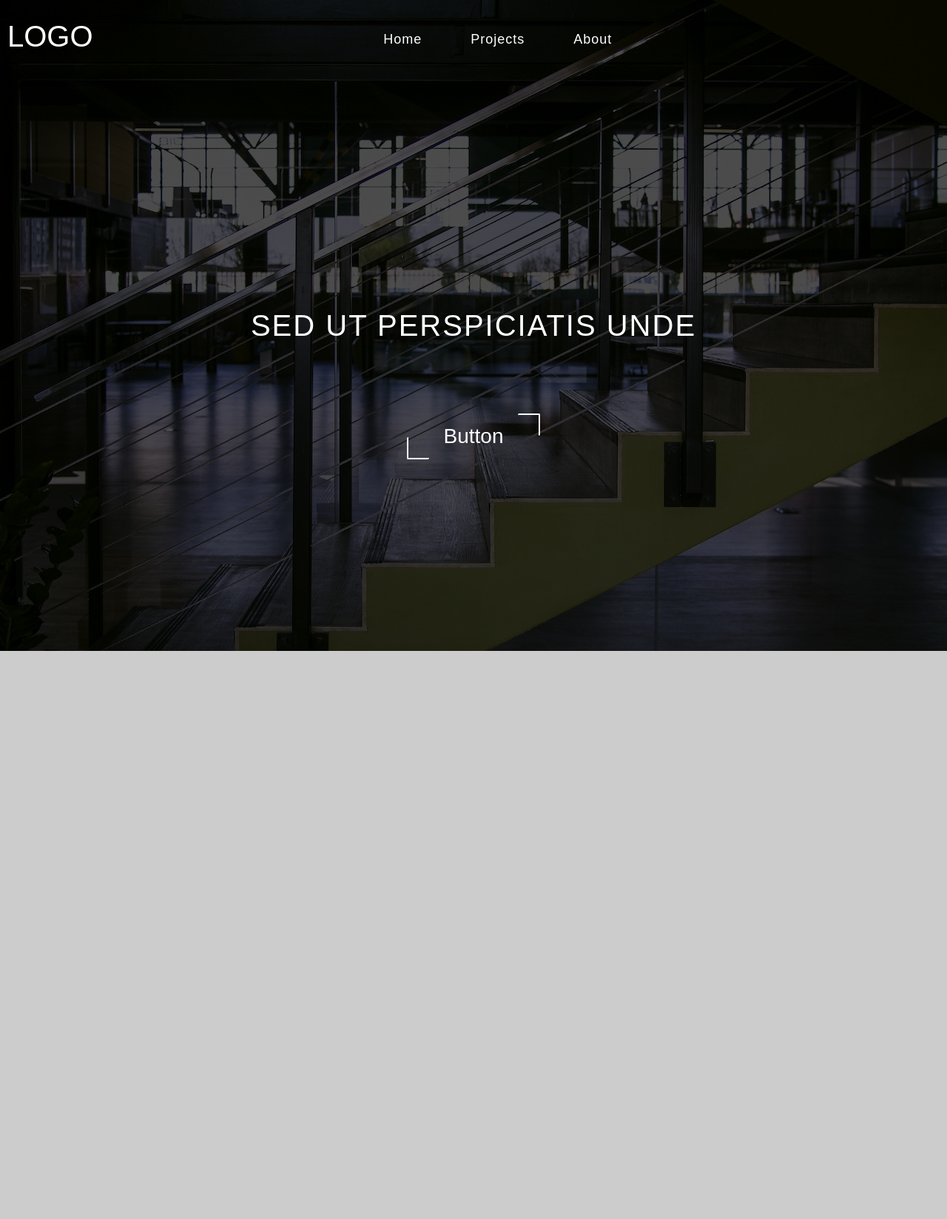
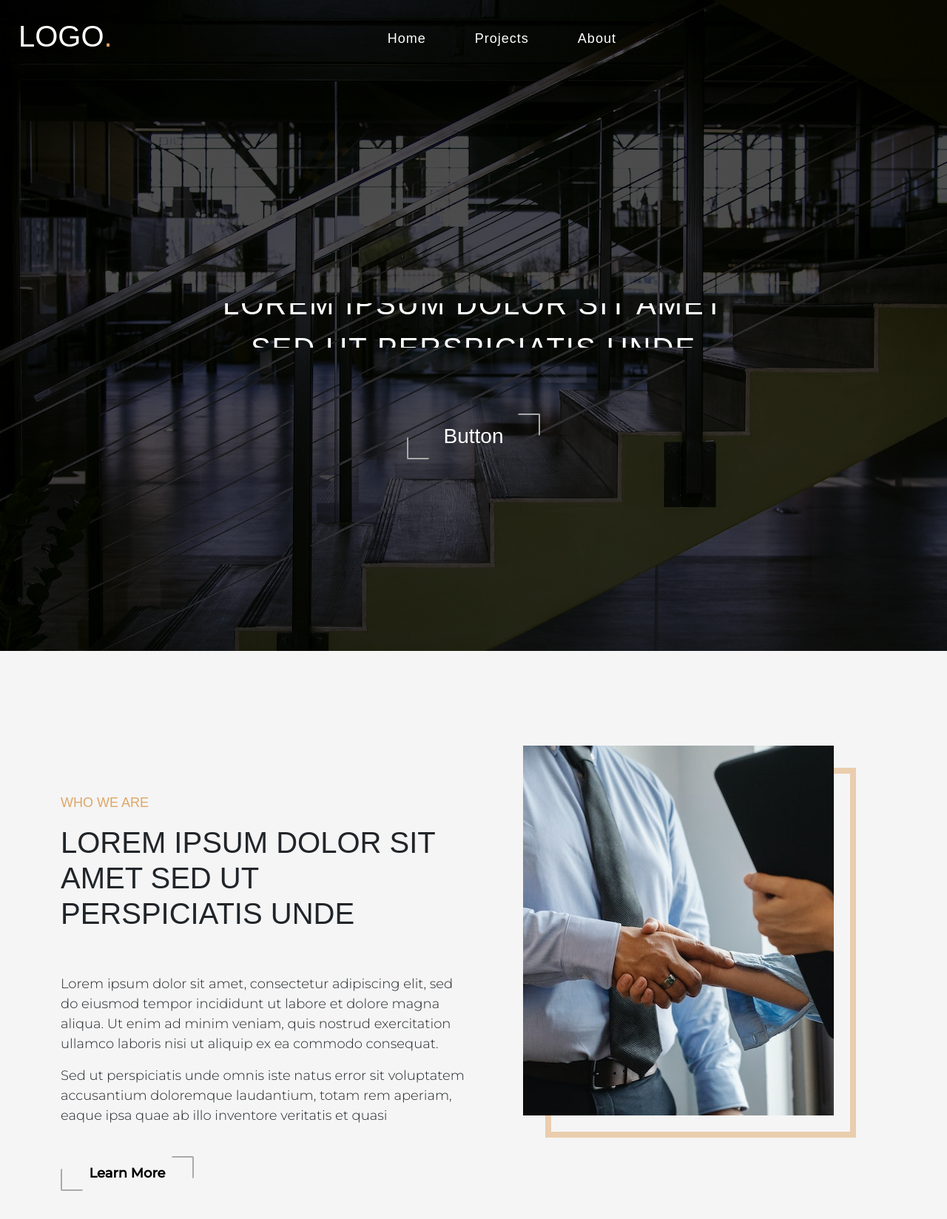
Before and after one commit to iletov/angel-gergov-website-react-2.0, a React (Create React App) app: page / in a window 1280 px wide. Shown: the top 1648 px of the page at 74% size. Before the commit the page ends 880 px from the top, so only its background shows below. Built offline with nearby package versions, Linux system fonts and the light colour scheme; a web font is replaced by a local one.

Commit message:
Home page styleing

```diff
--- a/src/App.css
+++ b/src/App.css
@@ -1,6 +1,6 @@
 @import url('https://fonts.googleapis.com/css2?family=Aldrich&family=Montserrat:wght@100;200;300;500&display=swap');
 
-* {
+body {
   box-sizing: border-box;
 }
 
--- a/src/components/Navbar.js
+++ b/src/components/Navbar.js
@@ -7,8 +7,8 @@ function NavbarComponent() {
 	return (
 		<div>
 		{['xl'].map((expand) => (
-			<Navbar key={expand} expand={expand} className="navbar shadow-sm">
-          		<Navbar.Brand href="#"><h1>LOGO</h1></Navbar.Brand>
+			<Navbar fixed='top' key={expand} expand={expand} className="navbar shadow-sm" variant="dark">
+          		<Navbar.Brand href="#"><h1>LOGO<span>.</span></h1></Navbar.Brand>
 
 
             		<Navbar.Toggle aria-controls={`offcanvasNavbar-expand-${expand}`} />
--- a/src/pages/Home.js
+++ b/src/pages/Home.js
@@ -1,6 +1,7 @@
 import React from 'react'
 import '../styles/Home.css'
 import '../styles/Pages.css'
+import aboutPic from '../images/about-pic.jpg'
 
 function Home() {
 	return (
@@ -12,6 +13,33 @@ function Home() {
 				</div>
 				<button className='animated-button'>Button</button>
 			</div>
+
+			<div className='section-two'>
+				<div className='container'>
+					<div className='row'>
+						<div className='col-lg-6'>
+							<div className='about-text'>
+								<div className='section-title'>
+									<p>who we are</p>
+									<h1>Lorem ipsum dolor sit amet Sed ut perspiciatis unde</h1>
+								</div>
+								<div className='about-para-text'>
+									<p className='fw-light'>Lorem ipsum dolor sit amet, consectetur adipiscing elit, sed do eiusmod tempor incididunt ut labore et dolore magna aliqua. Ut enim ad minim veniam, quis nostrud exercitation ullamco laboris nisi ut aliquip ex ea commodo consequat.</p>
+									<p className='fw-light'>Sed ut perspiciatis unde omnis iste natus error sit voluptatem accusantium doloremque laudantium, totam rem aperiam, eaque ipsa quae ab illo inventore veritatis et quasi</p>
+									<button className='animated-button about-button'>Learn More</button>
+								</div>
+							</div>
+						</div>
+						<div className='col-lg-6'>
+							<div className='about-pic'>
+								<div className='about-pic-inner'>
+									<img src={aboutPic} alt />
+								</div>
+							</div>
+						</div>
+					</div>
+				</div>
+			</div>
 		</>
 	)
 }
--- a/src/styles/Home.css
+++ b/src/styles/Home.css
@@ -1,8 +1,10 @@
+
+
 .homeWrap {
 	width: 100%;
 	height: 110vh;
-	position: absolute;
-	top: 0px;
+	position: relative;
+/*	top: -110px;*/
 	background: rgba(0, 0, 0, .7) url(../images/imgHome.jpg) no-repeat;
 	background-position: 100% 20%;
 	background-size: cover;
@@ -60,3 +62,90 @@
 	95% {margin-top: 0px;}
 	100% {margin-top: 0px;}
 }
+
+
+/*------section two-----*/
+
+.section-two {
+	min-height: 100vh;
+}
+
+.row {
+	padding-top: 8rem;
+}
+
+.about-text {
+	padding-top: 4rem;
+}
+
+.section-title {
+	text-transform: uppercase;
+}
+
+.section-title p {
+	color: #dfa667;
+	font-size: 18px;
+}
+
+.about-para-text {
+	font-family: 'Montserrat', sans-serif;
+	font-size: 18px;
+	padding-top: 50px;
+	padding-bottom: 50px;
+}
+
+.about-button {
+	color: #000 !important;
+	font-weight: 900;
+	font-size: 18px !important;
+	top:25px !important;
+}
+
+.about-button:before {
+	border: 2px solid #aaa;
+	border-right: none;
+	border-top: none;
+}
+
+.about-button:hover:before {
+	border: 2px solid #aaa;
+	border-right: none;
+	border-top: none;
+}
+
+.about-button:after {
+	border: 2px solid #aaa;
+	border-left: none;
+	border-bottom: none;
+}
+
+.about-button:hover:after {
+	border: 2px solid #aaa;
+	border-left: none;
+	border-bottom: none;
+}
+
+.about-pic {
+	padding-left: 55px;
+}
+
+.about-pic-inner {
+	position: relative;
+	display: inline-block;
+}
+
+.about-pic-inner img {
+	width: 100%;
+}
+
+
+.about-pic-inner:after {
+	content: '';
+	position: absolute;
+	width: 100%;
+	height: 100%;
+	border: 8px solid rgba(223, 166, 103, 0.5);
+	left: 30px;
+	top: 30px;
+	z-index: -1;
+}
--- a/src/styles/Navbar.css
+++ b/src/styles/Navbar.css
@@ -1,7 +1,7 @@
 .navbar {
 	background-color: transparent;
 	z-index: 1;
-	padding: 20px 10px;
+	padding: 20px 25px;
 }
 
 .navbar-brand h1 {
@@ -9,16 +9,48 @@
 /*	position: relative;*/
 	font-size: 40px;
 	left: 20px;
+	transition: .2s;
 }
 
-.navbar-brand h1:hover {
-	color: red;
+.navbar-brand span {
+	color: #dfa667;
 }
 
-
 .nav-link {
-	color: #fff !important;
+	color: #fff;
 	margin-right: 50px;
 	font-size: 18px;
 	letter-spacing: 1px;
 }
+
+.nav a {
+	color: #fff;
+}
+
+.nav a:focus {
+	color: #fff !important;
+
+}
+
+.nav a:hover {
+	color: #aaa;
+}
+
+.nav a:after {
+	content: '';
+	width: 0px;
+	height: 2px;
+	background-color: #dfa667;
+	margin: auto;
+	display: block;
+	transition: .3s;
+}
+
+.nav a:hover:after {
+	width: 100%;
+	transition: .3s;
+}
+
+.nav a:focus:after {
+	width: 100%;
+}
--- a/src/styles/Pages.css
+++ b/src/styles/Pages.css
@@ -1,6 +1,7 @@
-body {
-	background-color: #ccc;
-}
+ body {
+ 	background-color: whitesmoke;
+ }
+
 
 .multyPageWrap {
 	width: 100%;
@@ -36,7 +37,7 @@ body {
 	position: absolute;
 	height: 30px;
 	width: 30px;
-	border: 2px solid white;
+	border: 2px solid #aaa;
 	bottom: 0;
 	left: 0;
 	border-right: none;
@@ -51,7 +52,7 @@ body {
 	position: absolute;
 	height: 30px;
 	width: 30px;
-	border: 2px solid white;
+	border: 2px solid #aaa;
 	top: 0;
 	right: 0;
 	border-left: none;
@@ -64,7 +65,7 @@ body {
 .animated-button:hover:before {
 	height: 100%;
 	width: 100%;
-	border: 2px solid white;
+	border: 2px solid #aaa;
 	border-right: none;
 	border-top: none;
 	border-radius: 2px;
@@ -74,7 +75,7 @@ body {
 .animated-button:hover:after {
 	height: 100%;
 	width: 100%;
-	border: 2px solid white;
+	border: 2px solid #aaa;
 	border-left: none;
 	border-bottom: none;
 	border-radius: 2px;
```
Also changed, not shown: notes.txt (added), src/images/about-pic.jpg (added).
